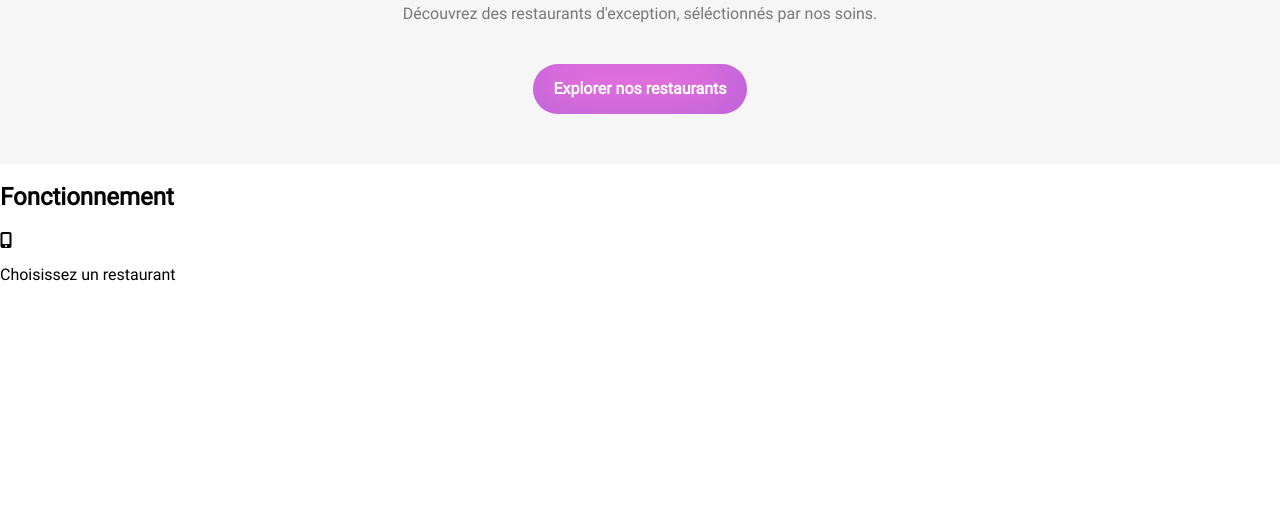
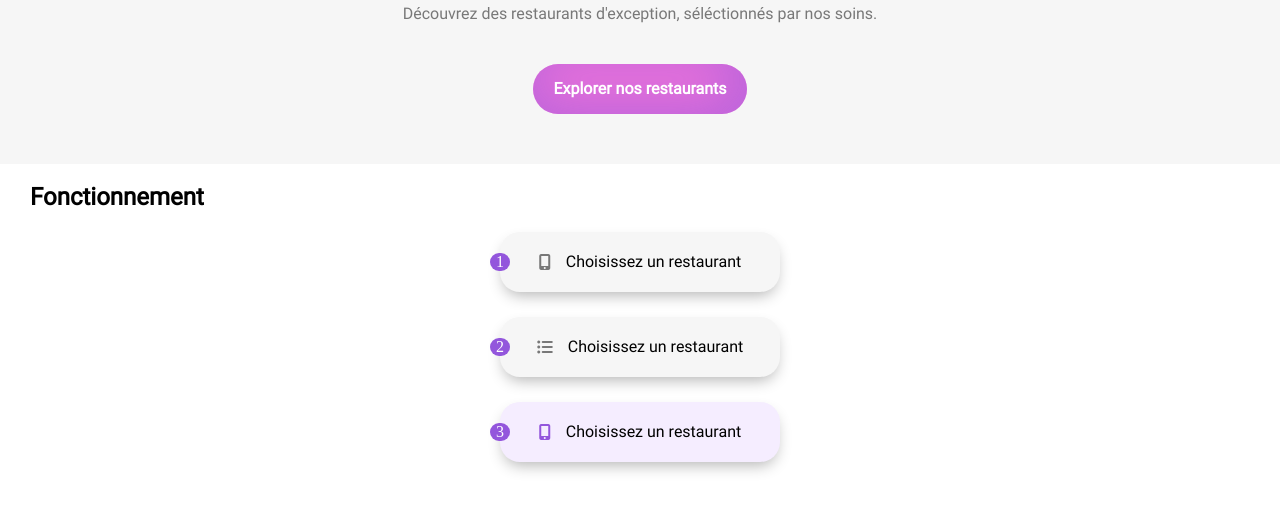
Before and after one commit to Niabag/projet_3, a website: page index.html in a window 1280 px wide. Shown: the part 201-712 px from the top of the page. Drawn offline with Linux system fonts and the light colour scheme; a web font is replaced by a local one.

Commit message:
ajout html et css de la section fonctionnement

```diff
--- a/index.html
+++ b/index.html
@@ -31,18 +31,29 @@
     <!--Main-->
     <!-- Fonctionnement -->
     <main>
-        <section class="block-fonctionnement">
-            <h2>Fonctionnement</h2>
-            <!--Card 1-->
-            <div class="block-fonctionnement__card">
-                <div class="block-fonctionnement__num"></div>
-                <i class="fa-solid fa-mobile-screen-button"></i>
-                <p>Choisissez un restaurant</p>
+        <section class="section-fonctionnement">
+            <h2 class="section-fonctionnement__titre">Fonctionnement</h2>
+
+            <div class="block-fonctionnement">
+                <!--Card 1-->
+                <div class="block-fonctionnement__card">
+                    <div class="block-fonctionnement__num"><span>1</span></div>
+                    <i class="fa-solid fa-mobile-screen-button block-fonctionnement__icon "></i>
+                    <p>Choisissez un restaurant</p>
+                </div>
+                <!--Card 2-->
+                <div class="block-fonctionnement__card">
+                    <div class="block-fonctionnement__num"><span>2</span></div>
+                    <i class="fa-solid fa-list-ul block-fonctionnement__icon"></i>
+                    <p>Choisissez un restaurant</p>
+                </div>
+                <!--Card 3-->
+                <div class="block-fonctionnement__card-rose">
+                    <div class="block-fonctionnement__num"><span>3</span></div>
+                    <i class="fa-solid fa-mobile-screen-button block-fonctionnement__icon-violet"></i>
+                    <p>Choisissez un restaurant</p>
+                </div>
             </div>
-            <!--Card 2-->
-            <div></div>
-            <!--Card 3-->
-            <div></div>
         </section>
     </main>
 </body>
--- a/sass/main.scss
+++ b/sass/main.scss
@@ -11,9 +11,10 @@
 @import "./layout/header";
 @import "./layout/container";
 @import "./layout/form";
+@import "./layout/footer";
 
 
-@import "./pages/accueil";
+@import "./pages/index";
 @import "./pages/delice";
 @import "./pages/francaise";
 @import "./pages/note";
--- /dev/null
+++ b/sass/pages/_index.scss
@@ -0,0 +1,45 @@
+.section-fonctionnement{
+    display: flex;
+    flex-direction: column;
+
+    &__titre{
+        margin-left: 30px;
+    }
+}
+
+.block-fonctionnement{
+    display: flex;
+    flex-direction: column;
+    align-items: center;
+    gap: 25px;
+
+
+    &__card{
+        @include fonctionnement-card;
+    }
+
+    &__card-rose{
+        @include fonctionnement-card;
+        background: $rose_pale;
+    }
+
+    &__num{
+        display: flex;
+        justify-content: center;
+        width: 20px;
+        position: absolute;
+        margin-right: 280px;
+        background: $primaire;
+        border-radius: 25px;
+        color: $blanc;
+    }
+
+    &__icon{
+        @include fonctionnement-icon;
+    }
+
+    &__icon-violet{
+        @include fonctionnement-icon;
+        color: $primaire;
+    }
+}
--- a/sass/utils/_mixins.scss
+++ b/sass/utils/_mixins.scss
@@ -0,0 +1,15 @@
+@mixin fonctionnement-card {
+    display: flex;
+    align-items: center;
+    justify-content: center;
+    width: 280px;
+    height: 60px;
+    border-radius: 20px;
+    background: $gris_claire;
+    box-shadow: 0px 7px 15px -4px rgba(0, 0, 0, 0.30);
+}
+
+@mixin fonctionnement-icon {
+    color: $gris-texte;
+    margin-right: 15px;
+}
```
Also changed, not shown: public/css/style.css, sass/layout/_footer.scss (added), sass/layout/_nav.scss (deleted), sass/pages/_accueil.scss (deleted), 1 other file.
